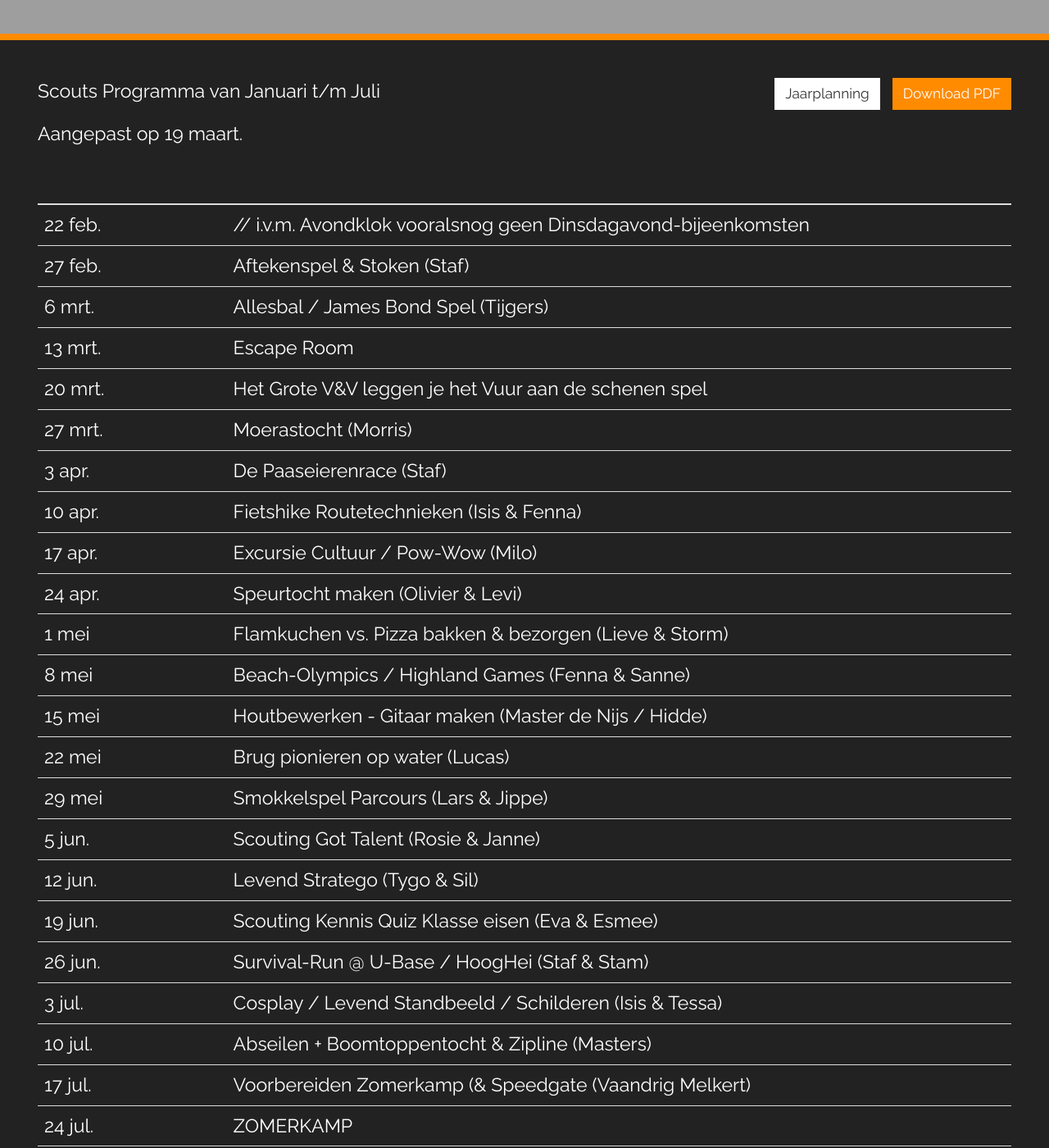
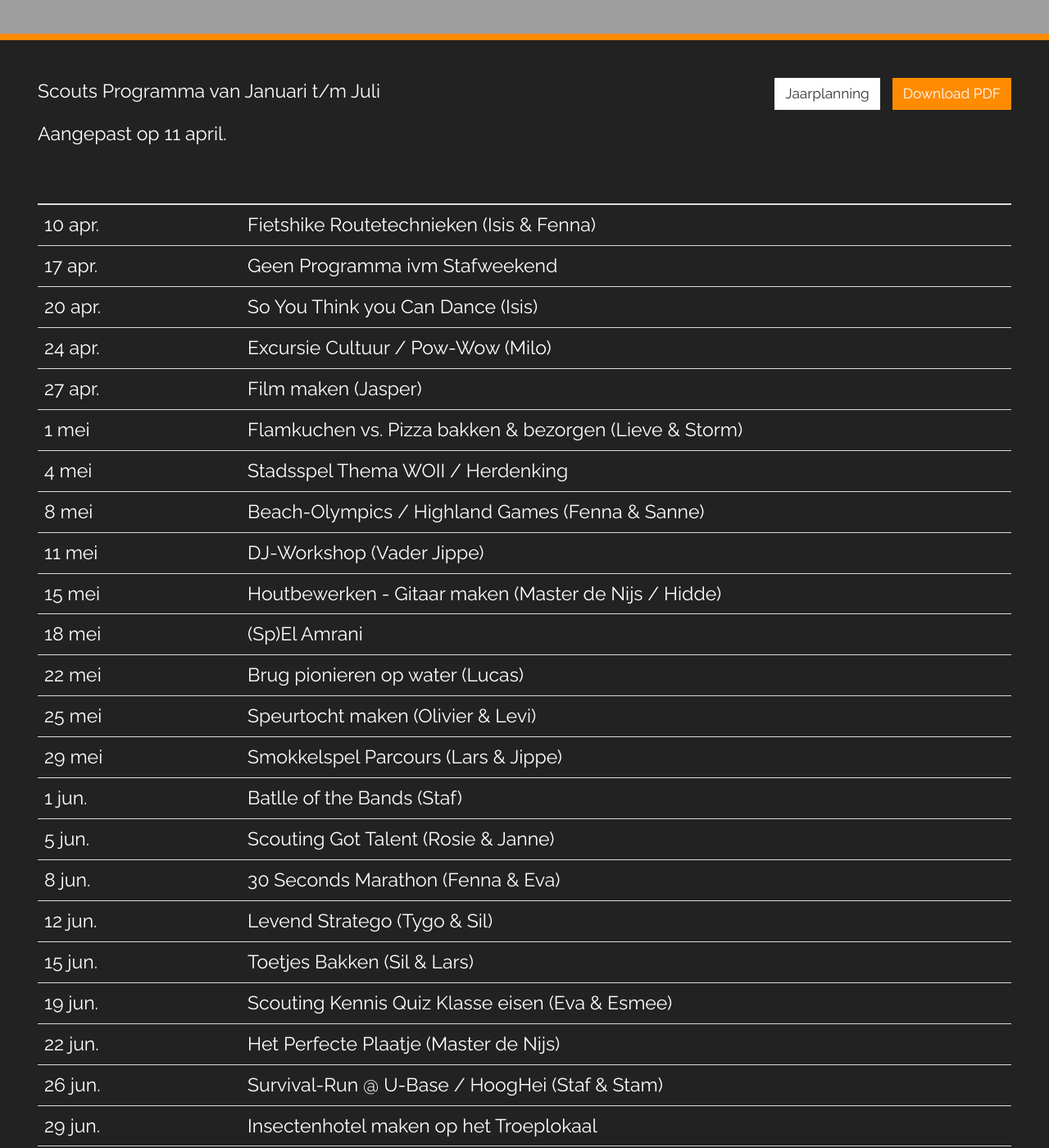
Before and after one commit to nognooitmeegemaakt/website, a Jekyll site: the page built from _agenda/scouts.md, in a window 1280 px wide and 1400 px high, scrolled down 226 px. Shown: the whole window at 82% size. Built offline with Jekyll 4.4.1, drawn with Linux system fonts in a browser that asks for light colours; some web fonts are replaced; some of the changed text lies outside the part shown.

Commit message:
Update scouts.md Agenda through CMS
By Guidon van den Berg (172.69.54.108)

```diff
--- a/_agenda/scouts.md
+++ b/_agenda/scouts.md
@@ -8,37 +8,43 @@ footer: ""
 
 Scouts Programma van Januari t/m Juli
 
-Aangepast op 19 maart.
+Aangepast op 11 april.
 
 | | |
 |---|---|
-| 22 feb. | // i.v.m. Avondklok vooralsnog geen Dinsdagavond-bijeenkomsten |
-| 27 feb. | Aftekenspel & Stoken (Staf) |
-| 6 mrt. | Allesbal / James Bond Spel (Tijgers) |
-| 13 mrt. | Escape Room |
-| 20 mrt. | Het Grote V&V leggen je het Vuur aan de schenen spel |
-| 27 mrt. | Moerastocht (Morris)  |
-| 3 apr. | De Paaseierenrace (Staf) |
 | 10 apr. | Fietshike Routetechnieken (Isis & Fenna) |
-| 17 apr. | Excursie Cultuur / Pow-Wow (Milo) |
-| 24 apr. | Speurtocht maken (Olivier & Levi) |
+| 17 apr. | Geen Programma ivm Stafweekend |
+| 20 apr. | So You Think you Can Dance (Isis) |
+| 24 apr. | Excursie Cultuur / Pow-Wow (Milo)    |
+| 27 apr. | Film maken (Jasper) |
 | 1 mei | Flamkuchen vs. Pizza bakken & bezorgen (Lieve & Storm) |
+| 4 mei | Stadsspel Thema WOII / Herdenking |
 | 8 mei | Beach-Olympics / Highland Games (Fenna & Sanne) |
+| 11 mei | DJ-Workshop (Vader Jippe) |
 | 15 mei | Houtbewerken - Gitaar maken (Master de Nijs / Hidde) |
+| 18 mei | (Sp)El Amrani |
 | 22 mei | Brug pionieren op water (Lucas) |
+| 25 mei | Speurtocht maken (Olivier & Levi) |
 | 29 mei | Smokkelspel Parcours (Lars & Jippe) |
+| 1 jun. | Batlle of the Bands (Staf) |
 | 5 jun. | Scouting Got Talent (Rosie & Janne) |
+| 8 jun. | 30 Seconds Marathon (Fenna & Eva)  |
 | 12 jun. | Levend Stratego (Tygo & Sil) |
+| 15 jun. | Toetjes Bakken (Sil & Lars) |
 | 19 jun. | Scouting Kennis Quiz Klasse eisen (Eva & Esmee) |
+| 22 jun. | Het Perfecte Plaatje (Master de Nijs) |
 | 26 jun. | Survival-Run @ U-Base / HoogHei (Staf & Stam) |
+| 29 jun. | Insectenhotel maken op het Troeplokaal |
 | 3 jul. | Cosplay / Levend Standbeeld / Schilderen (Isis & Tessa) |
-| 10 jul. | Abseilen + Boomtoppentocht & Zipline  (Masters) |
-| 17 jul. | Voorbereiden Zomerkamp (& Speedgate (Vaandrig Melkert) |
-| 24 jul. | ZOMERKAMP |
+| 6 jul. | Speedgate (Vaandrig Melkert) |
+| 10 jul. | Abseilen + Boomtoppentocht & Zipline (Masters) |
+| 13 jul. | Voorbereiden Zomerkamp Creatief |
+| 17 jul. | Voorbereiden Zomerkamp |
+| 20 jul. | Puntjes op de i dag |
+| 24 jul. - 31 jul. | Zomerkamp |
 | 5 mrt. - 6 mrt. | // Cancelled - The Hunt |
 | 1 mei - 2 mei | // Cancelled - Voorbereidingsweekend RSW |
 | 13 mei - 15 mei | // Cancelled - Regionale Scouting Wedstrijden (Hemelvaart) |
-| 24 jul. - 31 jul. | Zomerkamp |
 {: .table :}
 
 {{ page.footer }}
```
